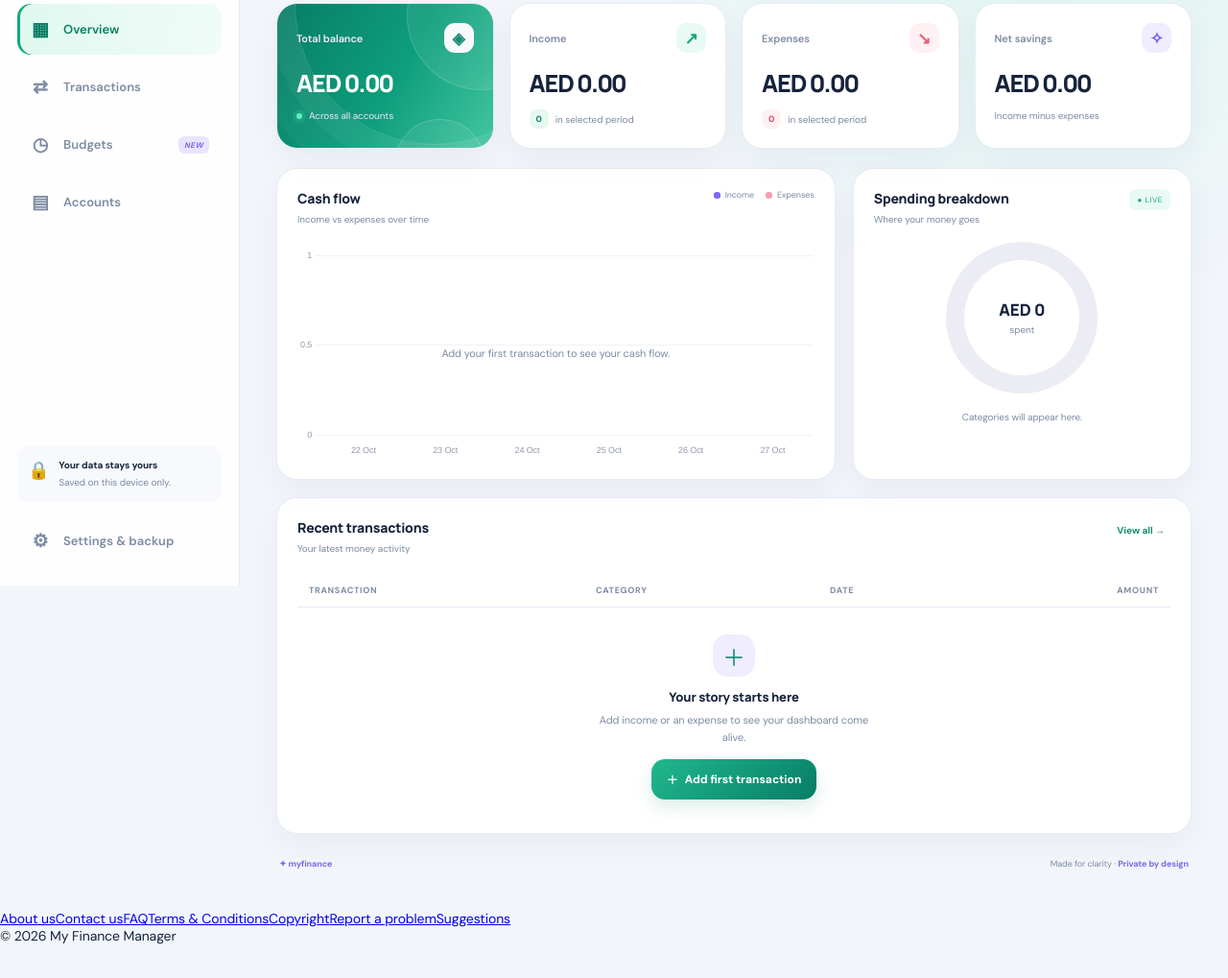
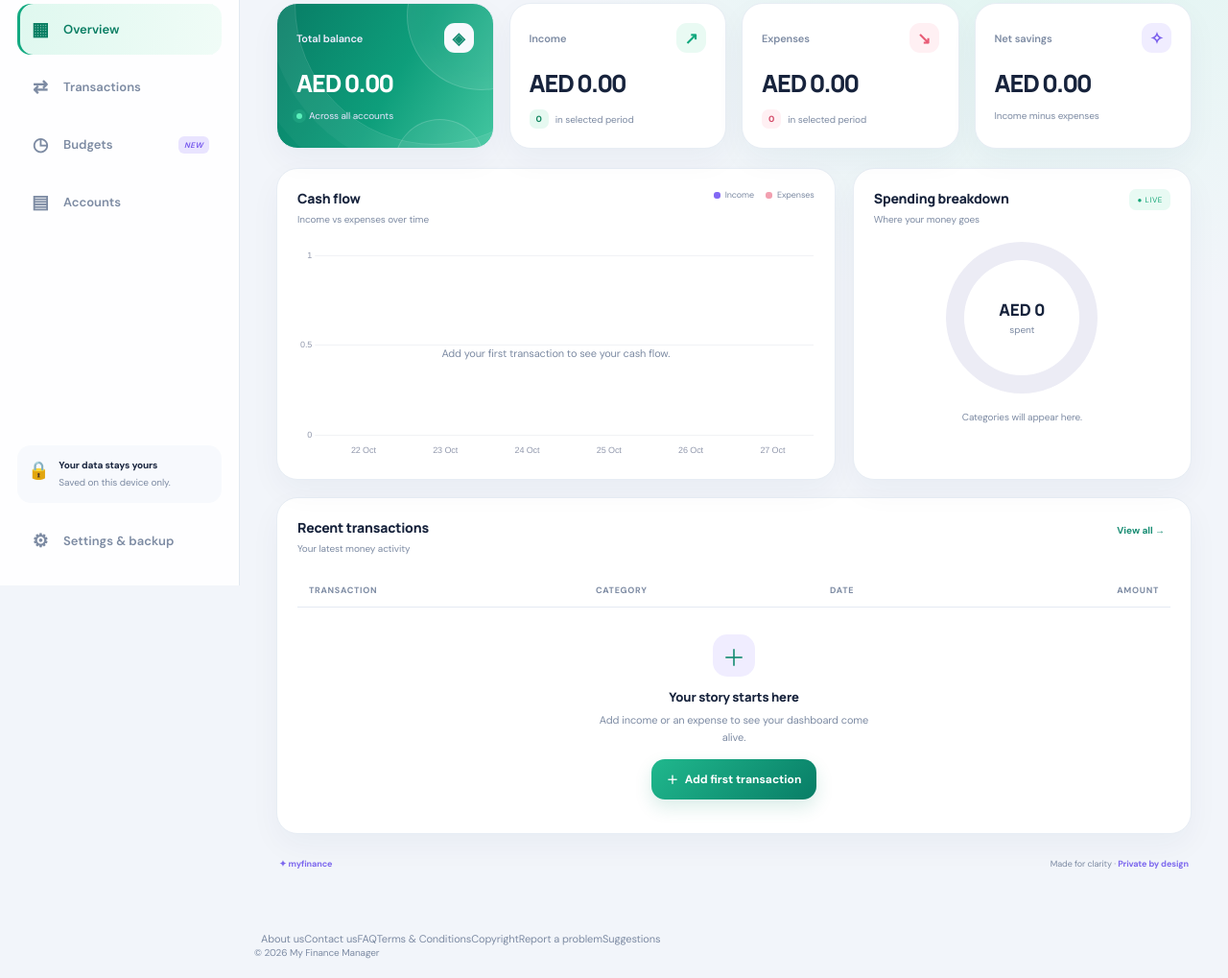
Before and after one commit to yaseeninoor/my-finance-manager, a plain HTML site: page index.html in a window 1280 px wide. Shown: the part 190-1209 px from the top of the page at 96% size. Before the commit the page ends 1174 px from the top, so only its background shows below. Drawn offline with nearby package versions, Linux system fonts and the light colour scheme.

Commit message:
Style app footer links and policy navigation

```diff
--- a/style.css
+++ b/style.css
@@ -119,3 +119,6 @@ body[data-theme="dark"] .primary-btn{color:#fff}
   .modal{width:100%;max-height:90dvh;border-radius:24px 24px 16px 16px;padding:20px 16px calc(18px + env(safe-area-inset-bottom))}
 }
 @media(prefers-reduced-motion:reduce){.stat-card,.panel,.budget-card,.account-card,button,.primary-btn,.secondary-btn,.icon-btn{transition:none!important}}
+
+.app-site-footer{margin:0 22px 0 272px;padding-top:20px;gap:10px 18px}.app-site-footer a{font-size:11px;color:var(--muted);text-decoration:none}.app-site-footer a:hover{color:var(--green);text-decoration:underline}.app-copyright{margin-left:250px;padding:0 15px 20px;color:var(--muted);font-size:10px}
+@media(max-width:900px){.app-site-footer{margin-left:0;margin-right:0;padding:20px 12px 0}.app-copyright{margin-left:0;padding-bottom:calc(20px + env(safe-area-inset-bottom))}}
```
